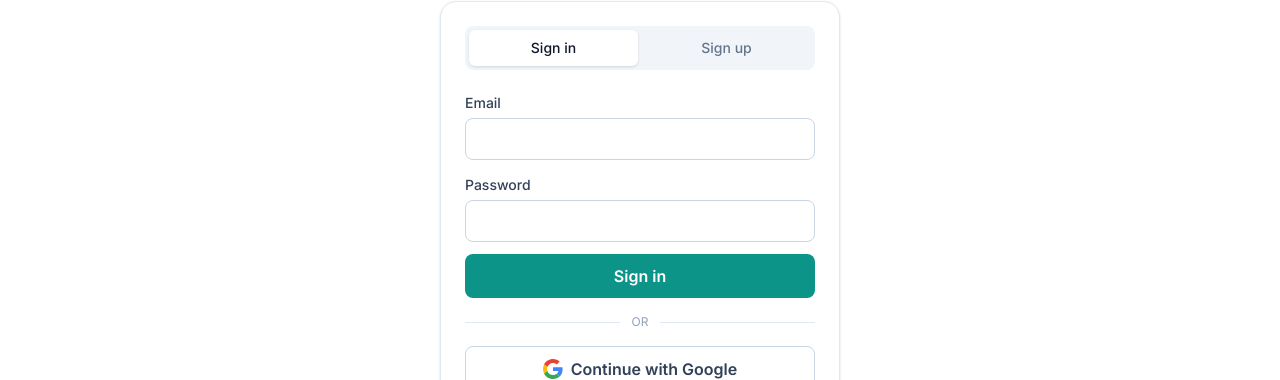
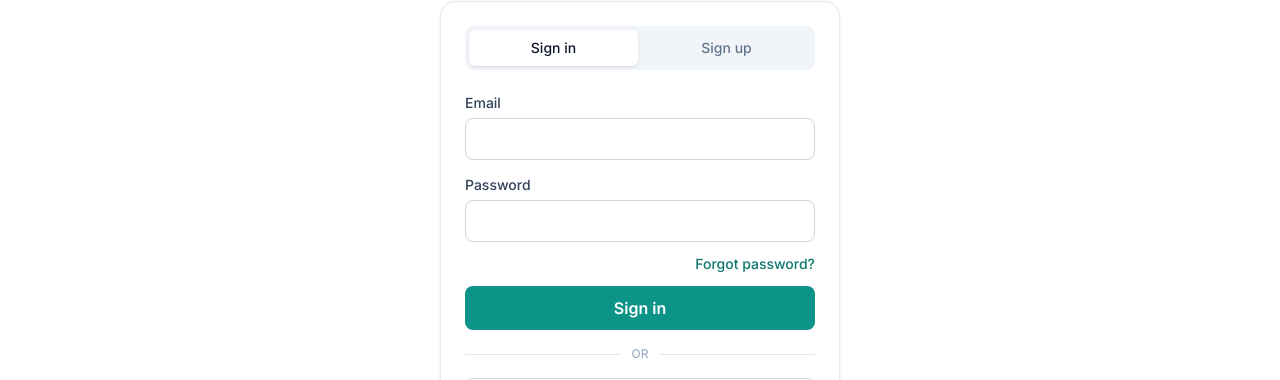
Before and after one commit to kunal1308/Naviora--Find-your-next-stay, a Next.js app: page /login in a window 1280 px wide. Shown: the part 240-620 px from the top of the page. Built offline with nearby package versions, Linux system fonts and the light colour scheme; no server answers.

Commit message:
Add forgot-password (email reset link) to sign-in

```diff
--- a/src/features/auth/components/AuthForm.tsx
+++ b/src/features/auth/components/AuthForm.tsx
@@ -6,7 +6,7 @@
 import { useEffect, useState } from "react";
 import { useRouter } from "next/navigation";
 import { FirebaseError } from "firebase/app";
-import { signIn, signUp, signInWithGoogle } from "@/services/auth";
+import { signIn, signUp, signInWithGoogle, resetPassword } from "@/services/auth";
 import { useAuth } from "@/features/auth/AuthProvider";
 import { useToast } from "@/components/ui/ToastProvider";
 import GoogleIcon from "@/components/ui/GoogleIcon";
@@ -77,6 +77,28 @@ export default function AuthForm() {
         toast.success("Signed in.");
         router.push(destFor(u.email));
       }
+    } catch (err) {
+      const message = messageForError(err);
+      setError(message);
+      toast.error(message);
+    } finally {
+      setBusy(false);
+    }
+  }
+
+  // Email the user a reset link (email/password accounts only).
+  async function handleForgot() {
+    if (!email) {
+      const m = "Enter your email above, then tap “Forgot password?”.";
+      setError(m);
+      toast.error(m);
+      return;
+    }
+    setError(null);
+    setBusy(true);
+    try {
+      await resetPassword(email);
+      toast.success(`Password reset link sent to ${email}.`);
     } catch (err) {
       const message = messageForError(err);
       setError(message);
@@ -166,6 +188,19 @@ export default function AuthForm() {
           />
         </label>
 
+        {mode === "signin" && (
+          <div className="flex justify-end">
+            <button
+              type="button"
+              onClick={handleForgot}
+              disabled={busy}
+              className="text-sm font-medium text-brand-700 hover:underline disabled:opacity-60"
+            >
+              Forgot password?
+            </button>
+          </div>
+        )}
+
         {error && (
           <p className="rounded-lg bg-red-50 px-3 py-2 text-sm text-red-700">
             {error}
--- a/src/services/auth.ts
+++ b/src/services/auth.ts
@@ -10,6 +10,7 @@ import {
   GoogleAuthProvider,
   updateProfile,
   signOut,
+  sendPasswordResetEmail,
   onAuthStateChanged,
   type User as FirebaseUser,
 } from "firebase/auth";
@@ -45,6 +46,12 @@ export function signOutUser(): Promise<void> {
   return signOut(auth);
 }
 
+// Send a password-reset email. Firebase hosts the reset page and handles the
+// actual password change — we just trigger the email.
+export function resetPassword(email: string): Promise<void> {
+  return sendPasswordResetEmail(auth, email);
+}
+
 // Subscribe to auth state changes; returns an unsubscribe function.
 export function subscribeToAuth(
   callback: (user: FirebaseUser | null) => void,
```
